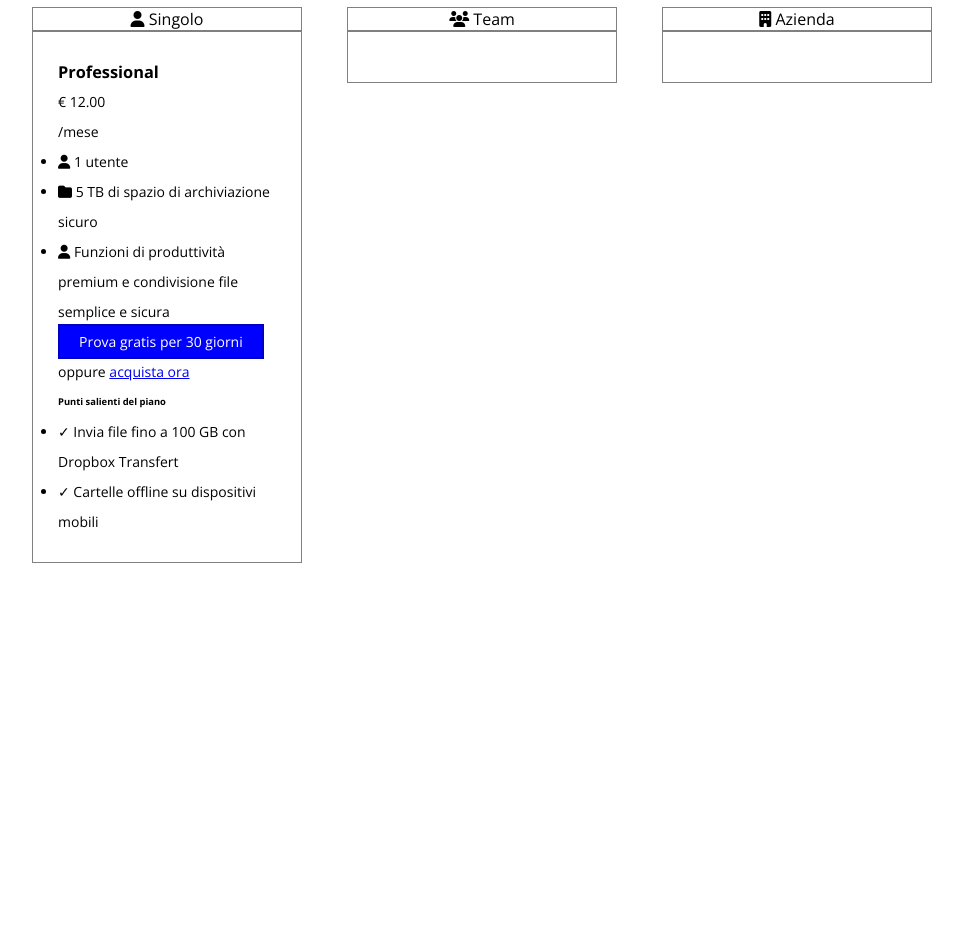
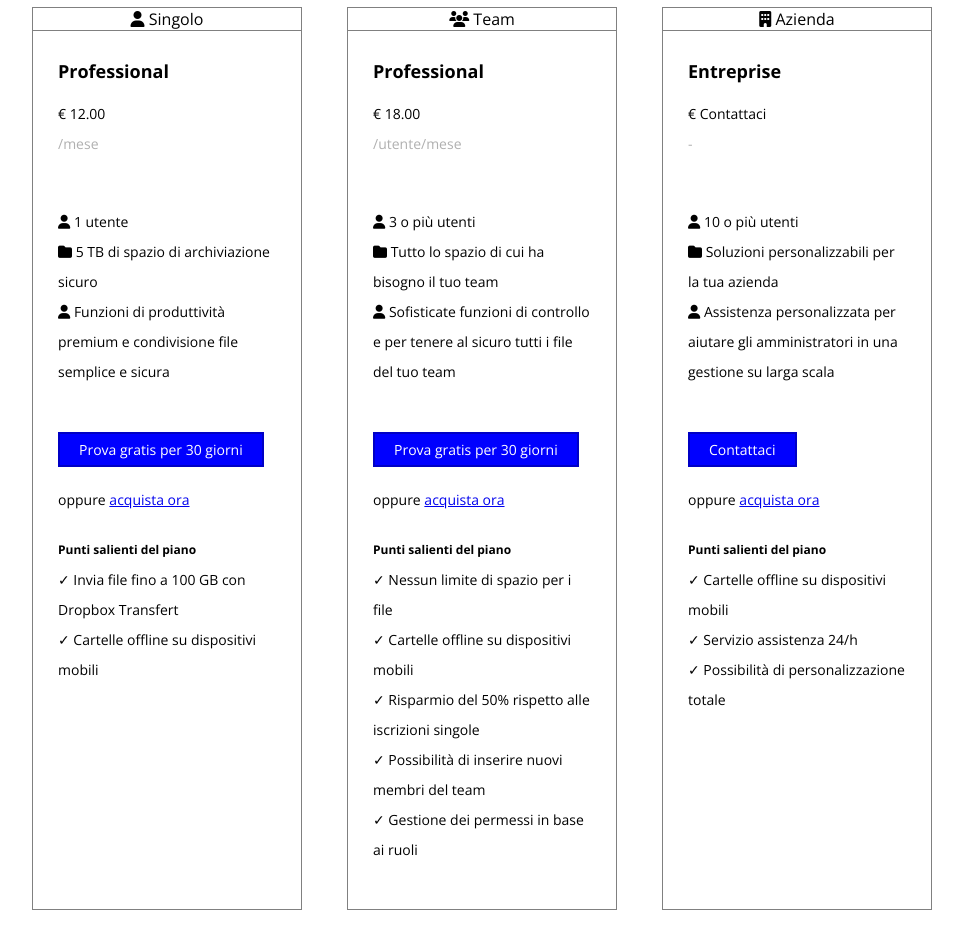
Before and after one commit to Ivanaricci/htmlcss-dropbox, a plain HTML site: page index.html in a window 1280 px wide. Shown: the part 1160-2109 px from the top of the page, without its empty margins (158-1121 px from the left). Before the commit the page ends 1963 px from the top, so only its background shows below. Drawn offline with nearby package versions, Linux system fonts and the light colour scheme.

Commit message:
[FIX] Fix colonne seconda parte

```diff
--- a/css/style.css
+++ b/css/style.css
@@ -62,6 +62,23 @@ h2{
 .col-30{
     width: 30%;
     margin: 40px 0;
+}
+
+h3{
+    padding-bottom: 13px;
+    font-size: 18px;
+}
+
+.strong{
+    font-weight: 10px;
+}
+
+.text-lightgrey{
+    color: rgb(176, 176, 176);
+}
+
+h6{
+    font-size: 12px;
 }
 
 
@@ -137,8 +154,26 @@ input{
 .bottom-col30{
     padding: 25px;
     line-height: 30px;
+    font-size: 14px;
+    height: 880px;
 }
 
-.bottom-col30:not(#h3) {
-    font-size: 14px;
-  }
+
+.bottom-col30 ul{
+    list-style-type: none;
+    list-style-position: inside;
+}
+
+.lista{
+    padding: 48px 0px;
+}
+
+.single-text{
+    margin: 20px 0
+}
+
+.border-top{
+    border-right: 1px solid grey;
+    border-top: 1px solid grey;
+    border-left: 1px solid grey;
+}
--- a/index.html
+++ b/index.html
@@ -72,14 +72,15 @@
                 <div class="flex justify-between">
 
                     <div class="col-30">
-                        <div class="border top-col30">
+                        <div class="border-top top-col30">
                             <i class="fa-solid fa-user"></i>
                             <span>Singolo</span>
                         </div>
                         <div class="border bottom-col30">
-                            <h3 id="h3">Professional</h3>
-                            <p>&euro; 12.00</p>
-                            <div>/mese</div>
+                            <h3>Professional</h3>
+                            <p class="strong">&euro; 12.00</p>
+                            <div class="text-lightgrey">/mese</div>
+                            <div class="lista">
                                 <ul>
                                     <li>
                                         <i class="fa-solid fa-user"></i> 1 utente
@@ -91,8 +92,9 @@
                                         <i class="fa-solid fa-user"></i> Funzioni di produttività premium e condivisione file semplice e sicura
                                     </li>
                                 </ul>
-                            <a class="btn" href="#">Prova gratis per 30 giorni</a>
-                            <p>
+                            </div>
+                            <a class="btn btn-col30" href="#">Prova gratis per 30 giorni</a>
+                            <p class="single-text">
                                 oppure <a href="#">acquista ora</a>
                             </p>
                             <h6>Punti salienti del piano</h6>
@@ -107,21 +109,95 @@
                         </div>
 
                     </div>
+
+
                     <div class="col-30">
-                        <div class="border top-col30">
+                        <div class="border-top top-col30">
                             <i class="fa-solid fa-users"></i>
                             <span>Team</span>
                         </div>
-                        <div class="border bottom-col30"></div>
+                        <div class="border bottom-col30">
+                            <h3>Professional</h3>
+                            <p class="strong">&euro; 18.00</p>
+                            <div class="text-lightgrey">/utente/mese</div>
+                            <div class="lista">
+                                <ul>
+                                    <li>
+                                        <i class="fa-solid fa-user"></i> 3 o più utenti
+                                    </li>
+                                    <li>
+                                        <i class="fa-solid fa-folder"></i> Tutto lo spazio di cui ha bisogno il tuo team
+                                    </li>
+                                    <li>
+                                        <i class="fa-solid fa-user"></i> Sofisticate funzioni di controllo e per tenere al sicuro tutti i file del tuo team
+                                    </li>
+                                </ul>
+                            </div>
+                            <a class="btn btn-col30" href="#">Prova gratis per 30 giorni</a>
+                            <p class="single-text">
+                                oppure <a href="#">acquista ora</a>
+                            </p>
+                            <h6>Punti salienti del piano</h6>
+                            <ul>
+                                <li>
+                                    &check; Nessun limite di spazio per i file
+                                </li>
+                                <li>
+                                    &check; Cartelle offline su dispositivi mobili
+                                </li>
+                                <li>
+                                    &check; Risparmio del 50% rispetto alle iscrizioni singole
+                                </li>
+                                <li>
+                                    &check; Possibilità di inserire nuovi membri del team
+                                </li>
+                                <li>
+                                    &check; Gestione dei permessi in base ai ruoli
+                                </li>
+                            </ul>
+                        </div>
                     </div>
 
 
                     <div class="col-30">
-                        <div class="border top-col30">
+                        <div class="border-top top-col30">
                             <i class="fa-solid fa-building"></i>
                             <span>Azienda</span>
                         </div>
-                        <div class="border bottom-col30"></div>
+                        <div class="border bottom-col30">
+                            <h3>Entreprise</h3>
+                            <p class="strong">&euro; Contattaci</p>
+                            <div class="text-lightgrey">-</div>
+                            <div class="lista">
+                                <ul>
+                                    <li>
+                                        <i class="fa-solid fa-user"></i> 10 o più utenti
+                                    </li>
+                                    <li>
+                                        <i class="fa-solid fa-folder"></i> Soluzioni personalizzabili per la tua azienda
+                                    </li>
+                                    <li>
+                                        <i class="fa-solid fa-user"></i> Assistenza personalizzata per aiutare gli amministratori in una gestione su larga scala
+                                    </li>
+                                </ul>
+                            </div>
+                            <a class="btn btn-col30" href="#">Contattaci</a>
+                            <p class="single-text">
+                                oppure <a href="#">acquista ora</a>
+                            </p>
+                            <h6>Punti salienti del piano</h6>
+                            <ul>
+                                <li>
+                                    &check; Cartelle offline su dispositivi mobili
+                                </li>
+                                <li>
+                                    &check; Servizio assistenza 24/h
+                                </li>
+                                <li>
+                                    &check; Possibilità di personalizzazione totale
+                                </li>
+                            </ul>
+                        </div>
                     </div>
                 </div>
             </section>
```
Lines whose indentation alone changed are shown as unchanged.
